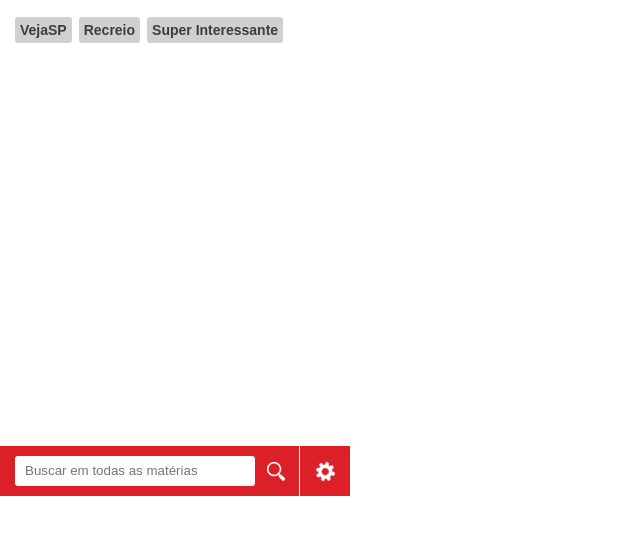
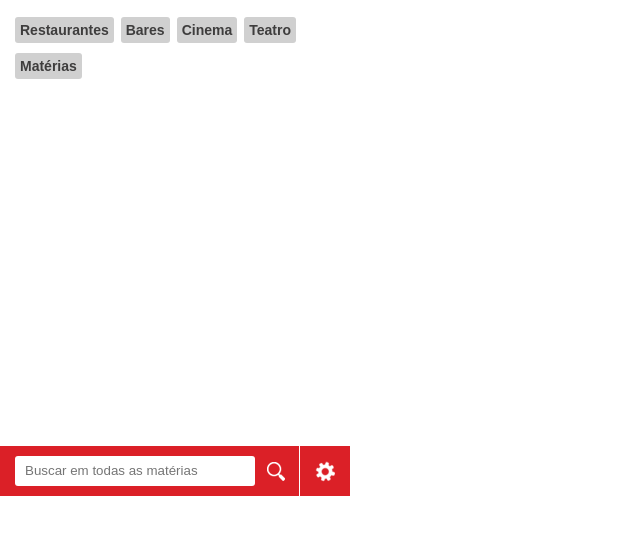
Before and after one commit to andersonpoli/widgetabril, a browser extension: page index.html in a window 1280 px wide. Both pictures are taken after a click on the element 325 px from the left and 95 px from the top of the page. Shown: the part 104-638 px from the top of the page, without its empty margins (0-640 px from the left). Drawn offline with Linux system fonts and the light colour scheme.

Commit message:
[redacao] novo layout

```diff
--- a/index.html
+++ b/index.html
@@ -31,9 +31,11 @@
 			<a class="close-config"></a>
 			<p>Selecione abaixo as revistas que deseja receber atualizações</p>
 			<ul>
-				<li><a href="#">VejaSP</a></li>
-				<li><a href="#">Recreio</a></li>
-				<li><a href="#">Super Interessante</a></li>
+				<li><a href="#">Restaurantes</a></li>
+				<li><a href="#">Bares</a></li>
+				<li><a href="#">Cinema</a></li>
+				<li><a href="#">Teatro</a></li>
+				<li><a href="#">Matérias</a></li>
 			</ul>
 		</div>
 		<div id="footer">
--- a/style.css
+++ b/style.css
@@ -168,12 +168,12 @@ blockquote, q {
 }
 #config ul li a:hover{
     color: white;
-    background: #04643e;
+    background: #db2027;
 }
 #config ul li a.ativo{
     padding-right:25px;
     color: white;
-    background: #04643e url(img/close2.png) no-repeat right center;
+    background: #db2027 url(img/close.png) no-repeat right center;
 }
 /* FOOTER *******************************************************************************/
 #footer{
```
Also changed, not shown: img/close.png (added), img/close2.png.
